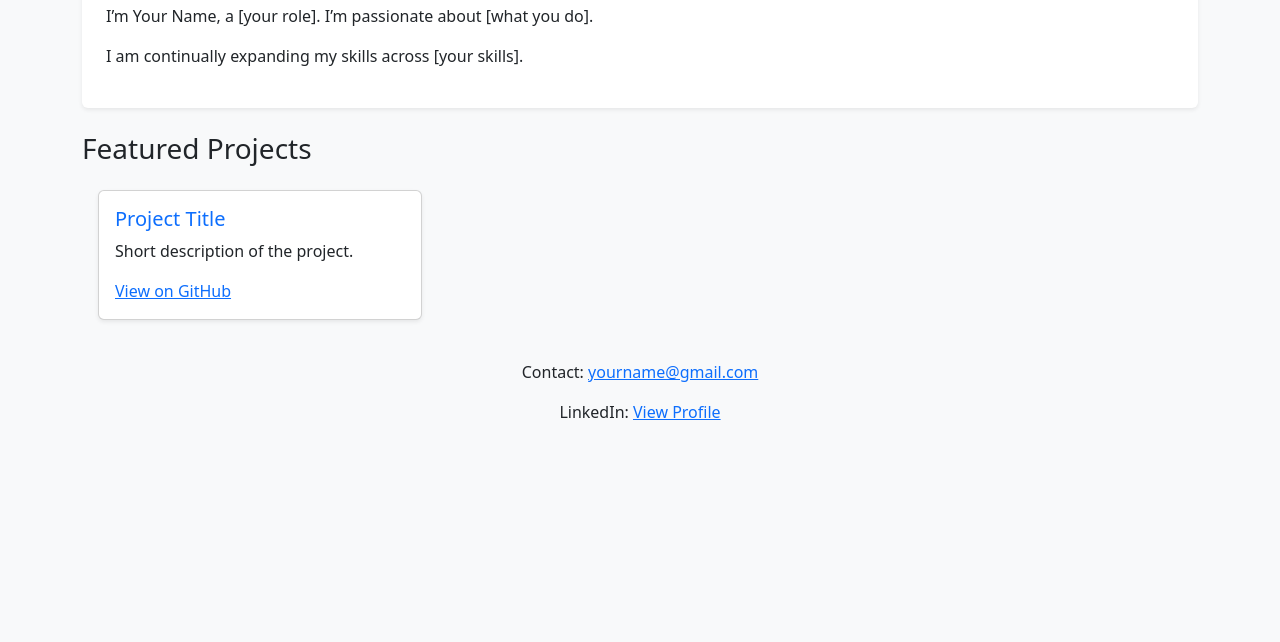
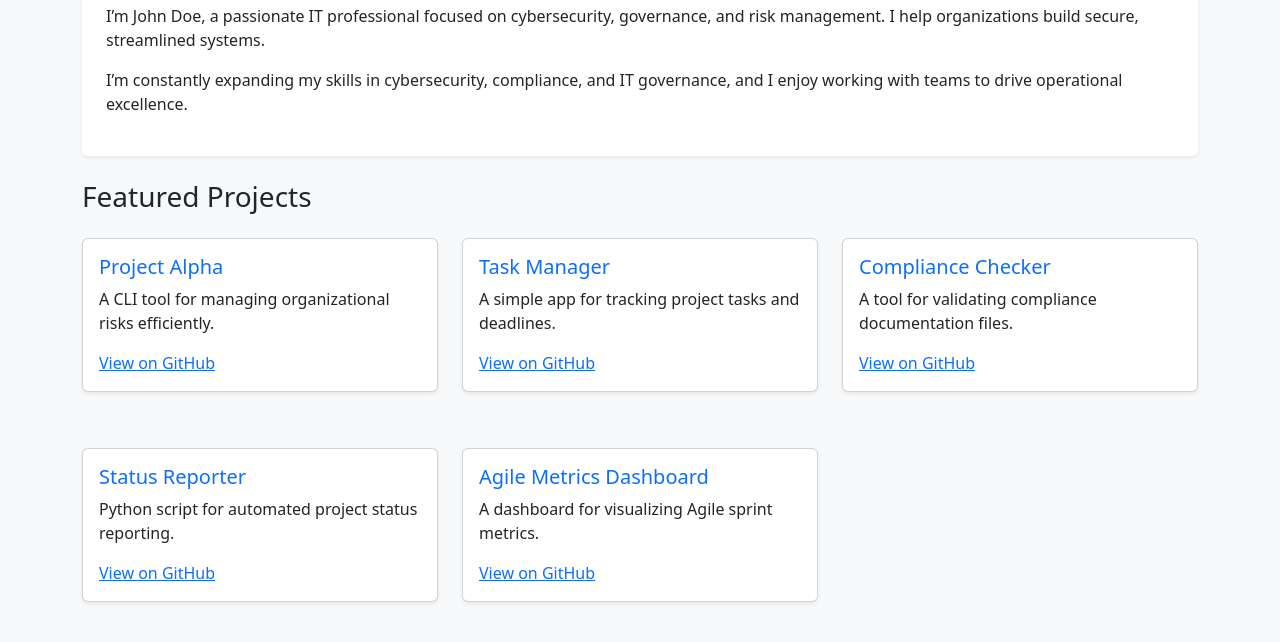
Before and after one commit to jjoseph35/jjoseph35.Github.io, a plain HTML site: page index.html in a window 1280 px wide. Shown: the part 90-732 px from the top of the page. Drawn offline with nearby package versions, Linux system fonts and the light colour scheme.

Commit message:
Update index.html

```diff
--- a/index.html
+++ b/index.html
@@ -1,16 +1,20 @@
 <!DOCTYPE html>
 <html lang="en">
 <head>
-  <meta charset="UTF-8">
-  <meta name="viewport" content="width=device-width, initial-scale=1">
-  <title>Your Name</title>
-  <link href="https://cdn.jsdelivr.net/npm/bootstrap@5.3.0/dist/css/bootstrap.min.css" rel="stylesheet">
+  <meta charset="UTF-8" />
+  <meta name="viewport" content="width=device-width, initial-scale=1" />
+  <title>John Doe</title>
+  <link href="https://cdn.jsdelivr.net/npm/bootstrap@5.3.0/dist/css/bootstrap.min.css" rel="stylesheet" />
   <style>
     body {
       background-color: #f8f9fa;
     }
     .card {
-      margin: 1rem;
+      margin: 1rem 0;
+    }
+    footer {
+      margin-top: 2rem;
+      font-size: 0.9em;
     }
   </style>
 </head>
@@ -18,26 +22,45 @@
   <div class="container py-4">
     <div class="bg-white p-4 rounded shadow-sm mb-4">
       <h2>About Me</h2>
-      <p>I’m Your Name, a [your role]. I’m passionate about [what you do].</p>
-      <p>I am continually expanding my skills across [your skills].</p>
+      <p>I’m John Doe, a passionate IT professional focused on cybersecurity, governance, and risk management. I help organizations build secure, streamlined systems.</p>
+      <p>I’m constantly expanding my skills in cybersecurity, compliance, and IT governance, and I enjoy working with teams to drive operational excellence.</p>
     </div>
 
     <h3>Featured Projects</h3>
     <div class="row row-cols-1 row-cols-md-3 g-4">
       <div class="col">
         <div class="card p-3 shadow-sm">
-          <h5 class="text-primary">Project Title</h5>
-          <p>Short description of the project.</p>
-          <a href="https://github.com/yourrepo" target="_blank">View on GitHub</a>
+          <h5 class="text-primary">Project Alpha</h5>
+          <p>A CLI tool for managing organizational risks efficiently.</p>
+          <a href="https://github.com/fakeuser/project-alpha" target="_blank">View on GitHub</a>
         </div>
       </div>
-      <!-- Copy this col block for more projects -->
-    </div>
-
-    <footer class="mt-4 text-center">
-      <p>Contact: <a href="mailto:yourname@gmail.com">yourname@gmail.com</a></p>
-      <p>LinkedIn: <a href="https://linkedin.com/in/yourprofile" target="_blank">View Profile</a></p>
-    </footer>
-  </div>
-</body>
-</html>
+      <div class="col">
+        <div class="card p-3 shadow-sm">
+          <h5 class="text-primary">Task Manager</h5>
+          <p>A simple app for tracking project tasks and deadlines.</p>
+          <a href="https://github.com/fakeuser/task-manager" target="_blank">View on GitHub</a>
+        </div>
+      </div>
+      <div class="col">
+        <div class="card p-3 shadow-sm">
+          <h5 class="text-primary">Compliance Checker</h5>
+          <p>A tool for validating compliance documentation files.</p>
+          <a href="https://github.com/fakeuser/compliance-checker" target="_blank">View on GitHub</a>
+        </div>
+      </div>
+      <div class="col">
+        <div class="card p-3 shadow-sm">
+          <h5 class="text-primary">Status Reporter</h5>
+          <p>Python script for automated project status reporting.</p>
+          <a href="https://github.com/fakeuser/status-reporter" target="_blank">View on GitHub</a>
+        </div>
+      </div>
+      <div class="col">
+        <div class="card p-3 shadow-sm">
+          <h5 class="text-primary">Agile Metrics Dashboard</h5>
+          <p>A dashboard for visualizing Agile sprint metrics.</p>
+          <a href="https://github.com/fakeuser/agile-dashboard" target="_blank">View on GitHub</a>
+        </div>
+      </div>
+      <div c
```
